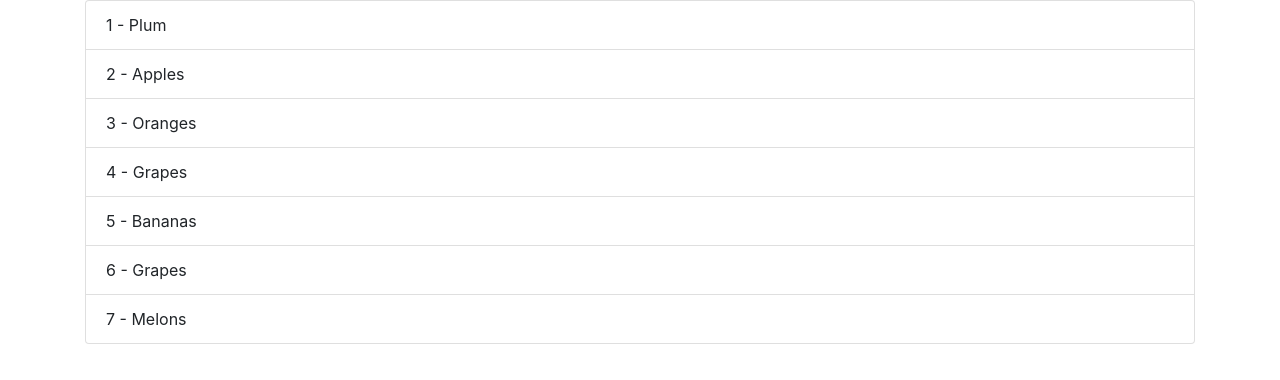
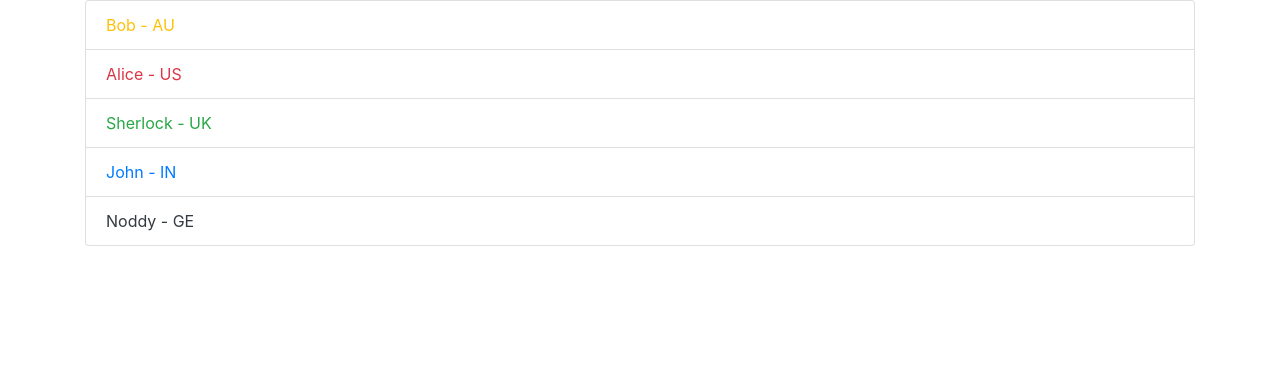
Before and after one commit to samarthagarwal/Scribe, an Angular app: page / in a window 1280 px wide. Shown: the top 380 px of the page. Built offline with nearby package versions, Linux system fonts and the light colour scheme.

Commit message:
ngSwitch explained

```diff
--- a/src/app/menu/menu.component.html
+++ b/src/app/menu/menu.component.html
@@ -3,8 +3,14 @@
   <ul class="list-group">
     <li
       class="list-group-item"
-      *ngFor="let fruit of fruits; let i = index">
-      {{ i+1 }} - {{ fruit }}
+      *ngFor="let person of people;" [ngSwitch]="person.country">
+
+      <div *ngSwitchCase="'IN'" class="text-primary">{{ person.name }} - {{ person.country }}</div>
+      <div *ngSwitchCase="'US'" class="text-danger">{{ person.name }} - {{ person.country }}</div>
+      <div *ngSwitchCase="'UK'" class="text-success">{{ person.name }} - {{ person.country }}</div>
+      <div *ngSwitchCase="'AU'" class="text-warning">{{ person.name }} - {{ person.country }}</div>
+      <div *ngSwitchDefault class="text-dark">{{ person.name }} - {{ person.country }}</div>
+
     </li>
   </ul>
 
--- a/src/app/menu/menu.component.ts
+++ b/src/app/menu/menu.component.ts
@@ -7,18 +7,29 @@ import { Component, OnInit } from '@angular/core';
 })
 export class MenuComponent implements OnInit {
 
-  fruits: string[] = ["Plum"];
+  people: any[] = [{
+    "name": "Bob",
+    "age": 28,
+    "country": "AU"
+  }, {
+    "name": "Alice",
+    "age": 26,
+    "country": "US"
+  }, {
+    "name": "Sherlock",
+    "age": 41,
+    "country": "UK"
+  }, {
+    "name": "John",
+    "age": 35,
+    "country": "IN"
+  }, {
+    "name": "Noddy",
+    "age": 45,
+    "country": "GE"
+  }]
 
   constructor() {
-
-    this.fruits.push("Apples");
-    this.fruits.push("Oranges");
-    this.fruits.push("Grapes");
-    this.fruits.push("Bananas");
-    this.fruits.push("Grapes");
-    this.fruits.push("Melons");
-
-    console.log(this.fruits)
 
   }
 
```
